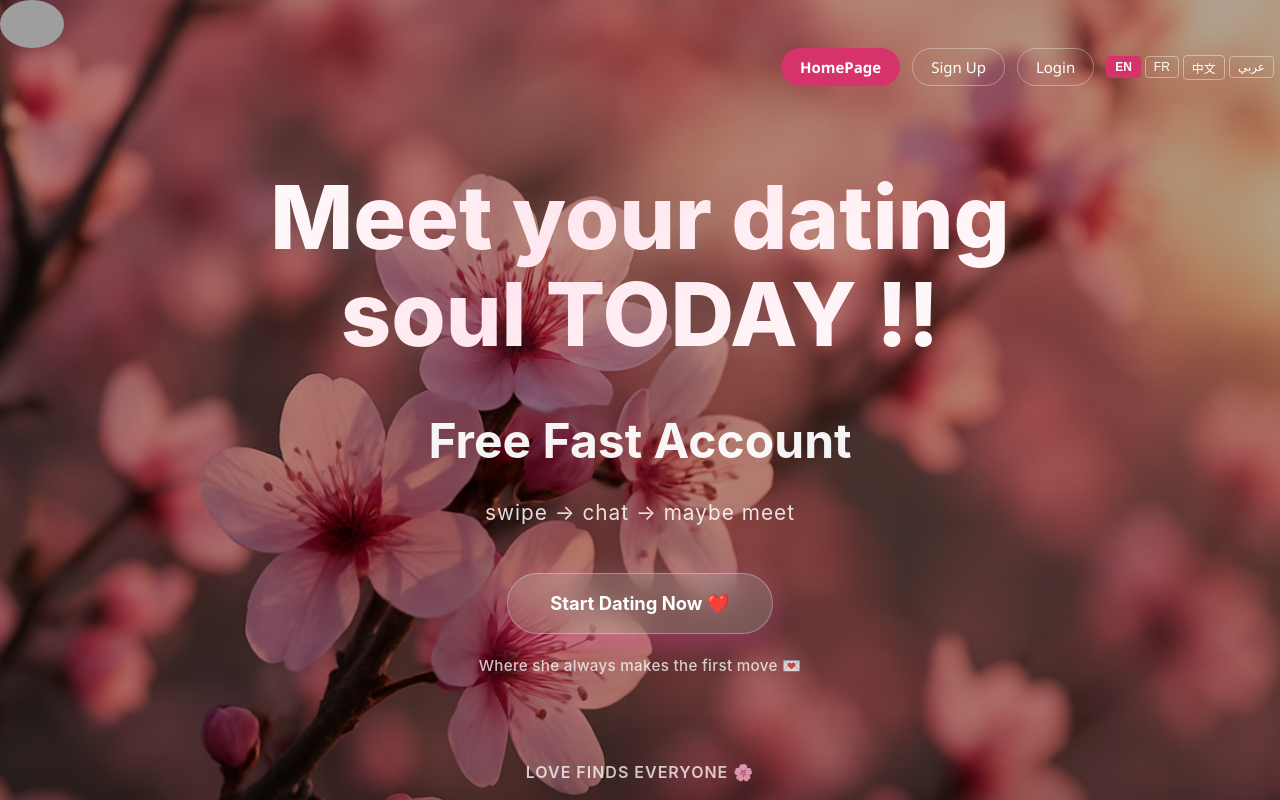
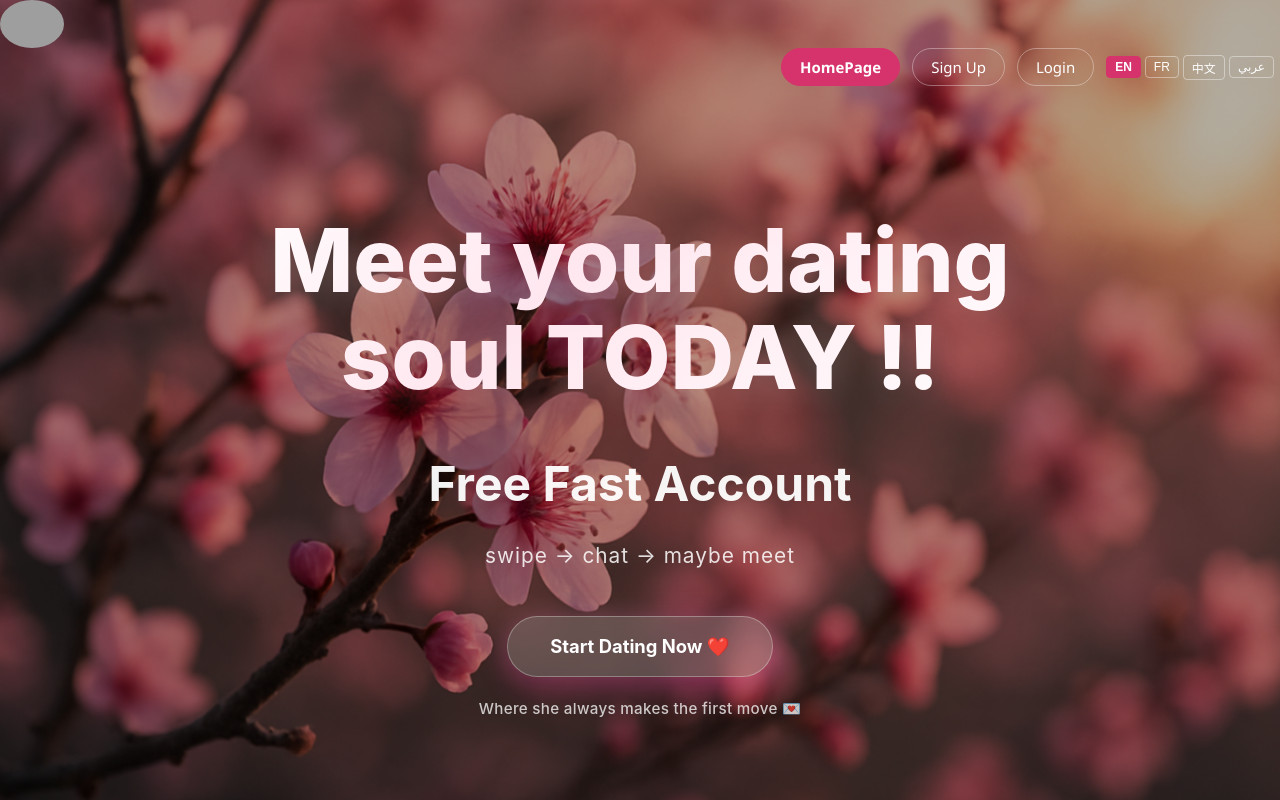
Before and after one commit to MouradMek-code/Blossom_react_web, a React (Create React App) app in the folder Blossom_React_web/: page / in a window 1280 px wide. Shown: the top 800 px of the page. Built offline with nearby package versions, Linux system fonts and the light colour scheme; no server answers; grey boxes are pictures that could not be loaded.

Commit message:
Remove LoveCarousel from homepage

```diff
--- a/Blossom_React_web/src/pages/Homepage.jsx
+++ b/Blossom_React_web/src/pages/Homepage.jsx
@@ -1,6 +1,5 @@
 import PageNav from "../components/PageNav";
 import StartHome from "../components/StartHome";
-import LoveCarousel from "../components/LoveCarousel";
 import HowItWorks from "../components/HowItWorks";
 import Testimonials from "../components/Testimonials";
 import AppBanner from "../components/AppBanner";
@@ -14,7 +13,6 @@ function Homepage() {
       <div className={`${styles.head} ${styles.animatedBg}`}>
         <PageNav />
         <StartHome />
-        <LoveCarousel />
       </div>
       <HowItWorks />
       <TrustBadges />
```
